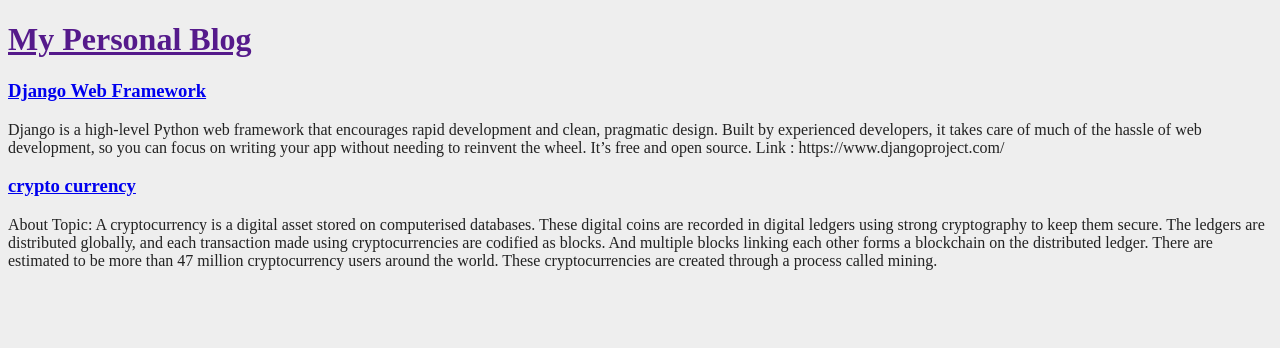
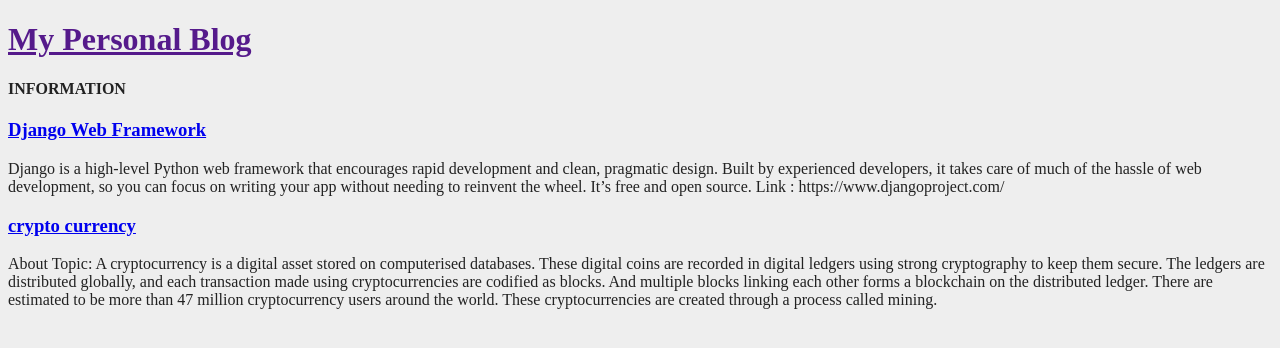
Before and after one commit to hari21-ops/Python, a Django app: page / in a window 1280 px wide. Shown: the top 348 px of the page. Run offline with Django 5.2, Linux system fonts and the light colour scheme; data comes from the database, SQL or seed files in the repository.

Commit message:
changed home.html

```diff
--- a/blog_project/blog/templates/home.html
+++ b/blog_project/blog/templates/home.html
@@ -12,6 +12,7 @@
 <body>
      <header>
        <h1> <a href="">My Personal Blog</a> </h1>
+       <h4>INFORMATION</h4>
      </header>
      <div class="container">
        {% block content %}
```
